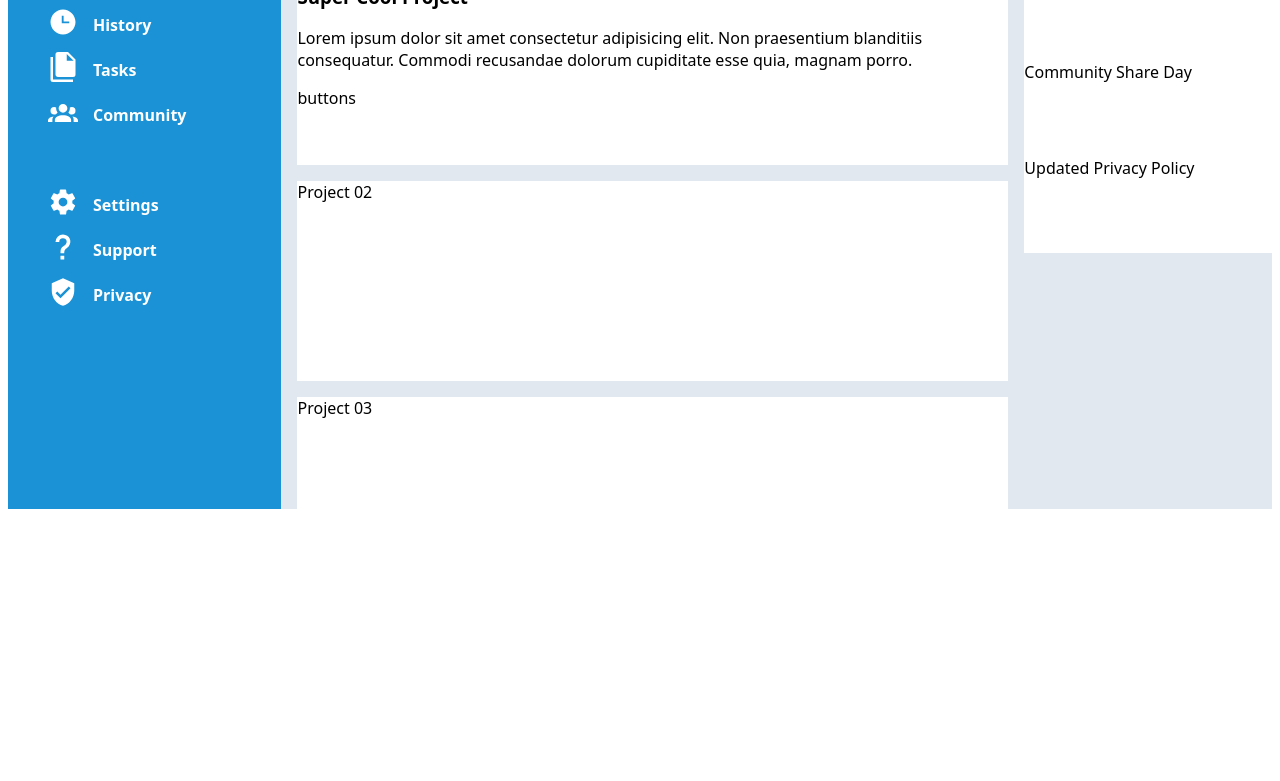
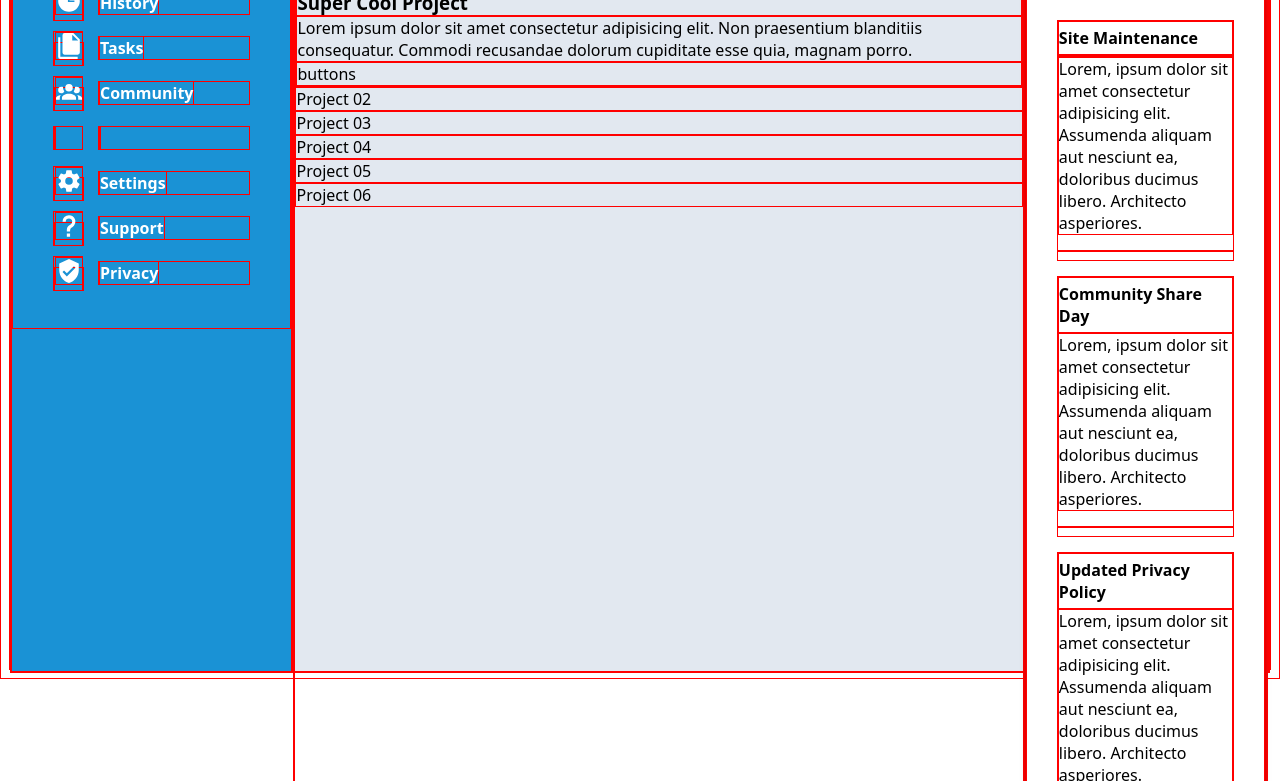
Before and after one commit to mentipento/admin-dashboard, a plain HTML site: page index.html in a window 1280 px wide. Shown: the part 299-1080 px from the top of the page. Before the commit the page ends 816 px from the top, so only its background shows below. Drawn offline with Linux system fonts and the light colour scheme.

Commit message:
add content to announcements

```diff
--- a/index.html
+++ b/index.html
@@ -75,9 +75,20 @@
                     <div class="announcements">
                         <div class="announcements-header"><h2>Announcements</h2></div>
                         <div class="announcements-content">
-                            <div class="announcement-item">Site Maintenance</div>
-                            <div class="announcement-item">Community Share Day</div>
-                            <div class="announcement-item">Updated Privacy Policy</div>
+                            <div class="announcement-item">
+                                <p class="headline">Site Maintenance<p>
+                                <p class="post">Lorem, ipsum dolor sit amet consectetur adipisicing elit. Assumenda aliquam aut nesciunt ea, doloribus ducimus libero. Architecto asperiores.</p>
+                                <hr>
+                            </div>
+                            <div class="announcement-item">
+                                <p class="headline">Community Share Day</p>
+                                <p class="post">Lorem, ipsum dolor sit amet consectetur adipisicing elit. Assumenda aliquam aut nesciunt ea, doloribus ducimus libero. Architecto asperiores.</p>
+                                <hr>
+                            </div>
+                            <div class="announcement-item">
+                                <p class="headline">Updated Privacy Policy</p>
+                                <p class="post">Lorem, ipsum dolor sit amet consectetur adipisicing elit. Assumenda aliquam aut nesciunt ea, doloribus ducimus libero. Architecto asperiores.</p>
+                            </div>
                         </div>
                     </div>
                     <div class="trending">
--- a/style.css
+++ b/style.css
@@ -1,17 +1,22 @@
 * {
     box-sizing: border-box;
-    /* border: 1px solid red; */
+    border: 1px solid red;
+}
+
+p, h1, h2, h3 {
+    margin: 0;
+    padding: 0;
 }
 
 body {
-    height: 100vh;
+    height: 120vh;
     font-family: system-ui, -apple-system, BlinkMacSystemFont, 'Segoe UI', Roboto, Oxygen, Ubuntu, Cantarell, 'Open Sans', 'Helvetica Neue', sans-serif;
 }
 
 .container {
     display: grid;
     grid-template-columns: 1fr 4fr;
-    grid-template-rows: 100vh;
+    grid-template-rows: 120vh;
 }
 
 .header {
@@ -135,12 +140,15 @@ border: 1px solid #1A92D5;
     background-color: #E2E8F0;
 }
 
+.main h2 {
+    padding: 20px 0px 10px 5px;
+}
+
 .content {
     display: grid;
     grid-template-columns: 3fr 1fr;
-    overflow: auto;
 }
-
+/*
 .projects {
     display: grid;
     grid-template-columns: repeat(auto-fit, minmax(350px, 1fr));
@@ -148,7 +156,8 @@ border: 1px solid #1A92D5;
     grid-auto-rows: 200px;
     gap: 1rem;
     margin-left: 1rem;
-    margin-right: 1rem
+    margin-right: 1rem;
+    overflow: ;
 }
 
 .project {
@@ -157,12 +166,31 @@ border: 1px solid #1A92D5;
 
 .project-header {
     grid-column: 1 / -1;
-}
+}  */
 
 .news {
     display: grid;
-    grid-template-rows: 1fr 0.9fr;
+    grid-template-rows: 1fr 1fr;
 }
+
+.announcements-content {
+    background-color: white;
+    box-shadow: 0px 4px 6px -2px rgba(0, 0, 0, 0.5);
+    padding: 30px;
+    display: grid;
+    gap: 15px
+}
+
+.announcements .headline {
+    font-weight: bold;
+    padding: 5px 0px;
+}
+
+.announcements hr {
+    margin-top: 15px;
+}
+
+/*
 
 .announcements {
     display: grid;
@@ -192,4 +220,4 @@ border: 1px solid #1A92D5;
 
 .trending-item {
     background-color: white;
-}
+} */
```
